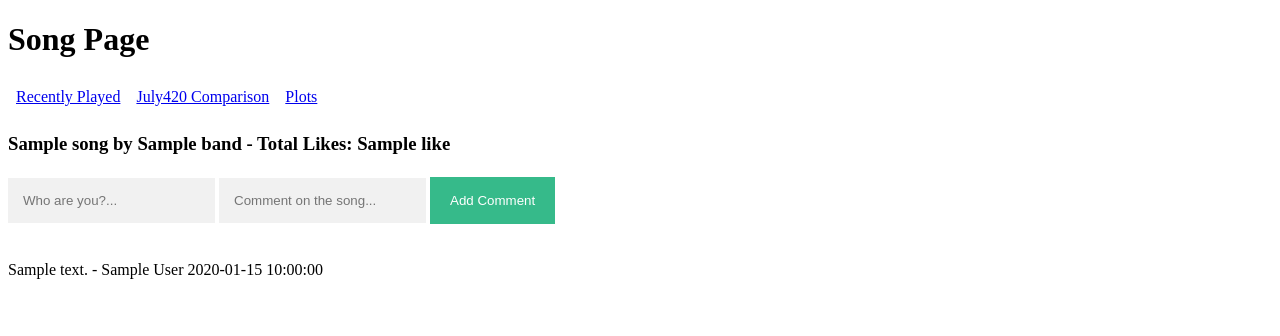
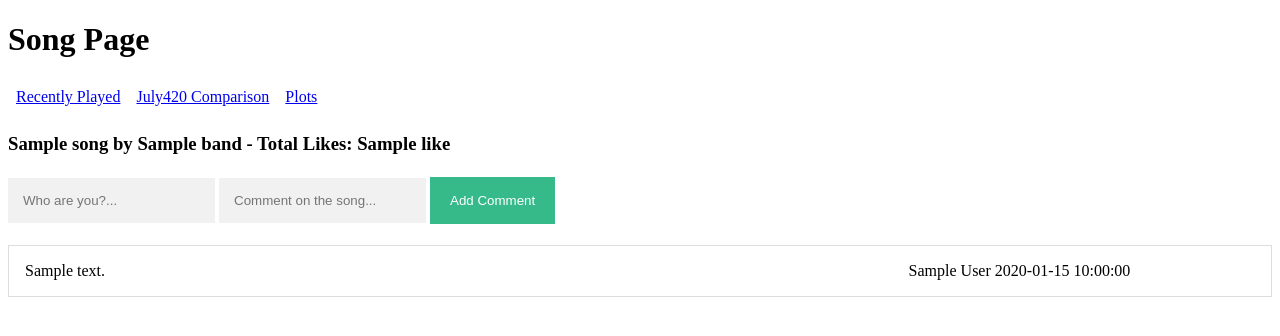
Before and after one commit to terryseyler/july420, a Flask app: template templates/song.html in a window 1280 px wide. Shown: the top 336 px of the page. Run offline with Flask 2, Linux system fonts and the light colour scheme; the template is opened without the code that fills it: most values are stand-ins (such as "Sample title", 1, 10 or a date in 2020); parts of the project's set-up code (start-up, migrations or seed data) failed here and were passed over.

Commit message:
added comments to song

```diff
--- a/templates/song.html
+++ b/templates/song.html
@@ -32,6 +32,12 @@
 
 </div>
 
+
+<table>
 {% for comment in comments %}
-<p>{{comment['comment'] }} - {{comment['author']}} {{comment['datetime_fixed']}}</p>
+<tr>
+<td width ="70%"> {{comment['comment'] }} </td>
+<td width ="30%"> {{comment['author']}} {{comment['datetime_fixed']}}</td>
+</tr>
 {% endfor %}
+</table>
```
